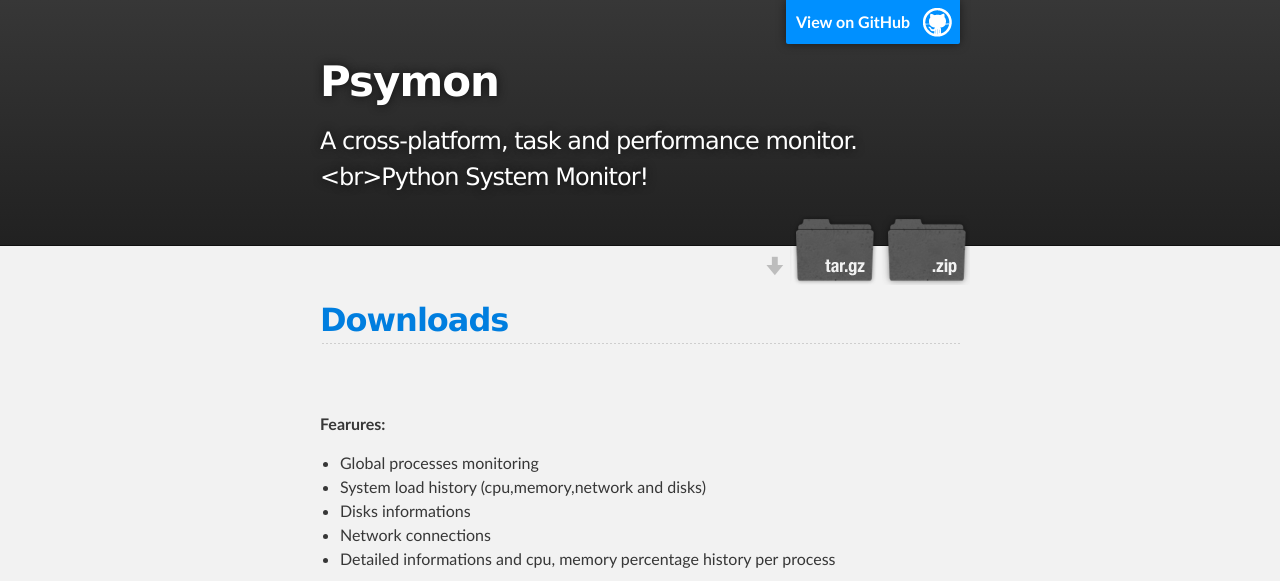
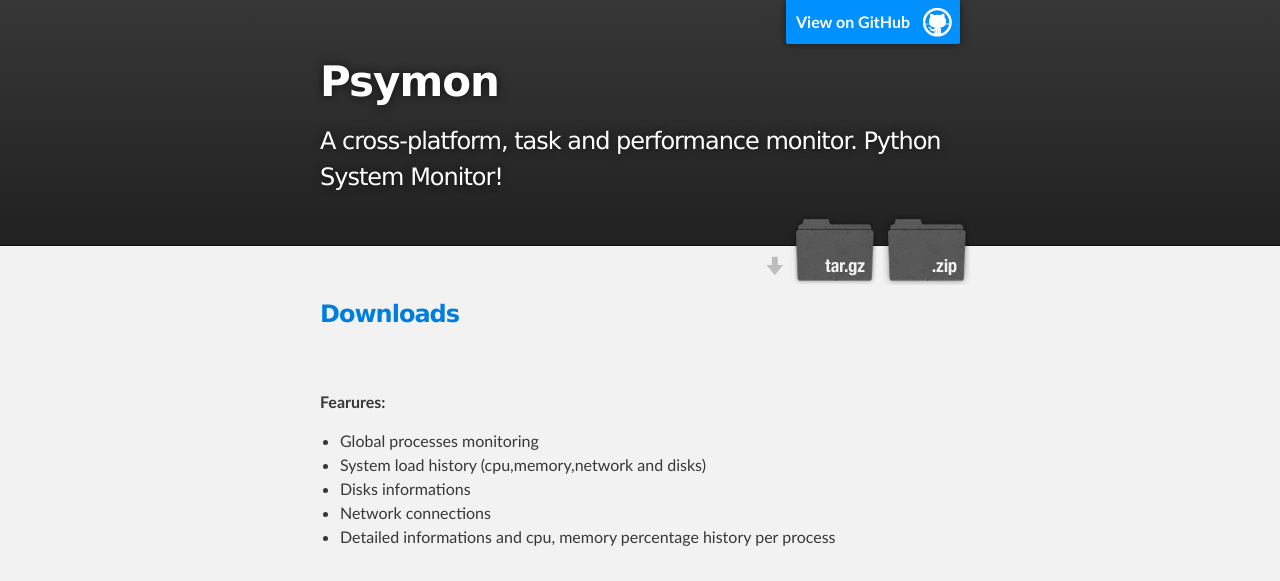
Before and after one commit to ftsogr/psymon, a plain HTML site: page index.html in a window 1280 px wide. Shown: the top 581 px of the page. Drawn offline with Linux system fonts and the light colour scheme.

Commit message:
Create gh-pages branch via GitHub

```diff
--- a/index.html
+++ b/index.html
@@ -4,7 +4,7 @@
   <head>
     <meta charset='utf-8'>
     <meta http-equiv="X-UA-Compatible" content="chrome=1">
-    <meta name="description" content="Psymon : A cross-platform, task and performance monitor.&lt;br&gt;Python System Monitor!">
+    <meta name="description" content="Psymon : A cross-platform, task and performance monitor. Python System Monitor!">
 
     <link rel="stylesheet" type="text/css" media="screen" href="stylesheets/stylesheet.css">
 
@@ -19,7 +19,7 @@
           <a id="forkme_banner" href="https://github.com/ftso/psymon">View on GitHub</a>
 
           <h1 id="project_title">Psymon</h1>
-          <h2 id="project_tagline">A cross-platform, task and performance monitor.&lt;br&gt;Python System Monitor!</h2>
+          <h2 id="project_tagline">A cross-platform, task and performance monitor. Python System Monitor!</h2>
 
             <section id="downloads">
               <a class="zip_download_link" href="https://github.com/ftso/psymon/zipball/master">Download this project as a .zip file</a>
@@ -31,9 +31,9 @@
     <!-- MAIN CONTENT -->
     <div id="main_content_wrap" class="outer">
       <section id="main_content" class="inner">
-        <h2>
+        <h3>
 <a id="downloads" class="anchor" href="#downloads" aria-hidden="true"><span class="octicon octicon-link"></span></a><a href="https://github.com/ftso/psymon/releases">Downloads</a>
-</h2>
+</h3>
 
 <p><br>
 <br>
--- a/params.json
+++ b/params.json
@@ -1 +1 @@
-{"name":"Psymon","tagline":"A cross-platform, task and performance monitor.<br>Python System Monitor!","body":"\r\n## [Downloads](https://github.com/ftso/psymon/releases)\r\n<br>\r\n<br>\r\n**Fearures:**\r\n*   Global processes monitoring\r\n*   System load history (cpu,memory,network and disks)\r\n*   Disks informations\r\n*   Network connections\r\n*   Detailed informations and cpu, memory percentage history per process\r\n<br>\r\n\r\n<br>\r\n\r\n**Screenshots:**\r\n![Screenshots3](http://dl.dropbox.com/u/1320617/myblog/posts/psymon_network.jpeg)  \r\n<br>\r\n![Screenshots1](http://dl.dropbox.com/u/1320617/myblog/posts/psymon_processtable.jpeg)\r\n<br>\r\n![Screenshots2](http://dl.dropbox.com/u/1320617/myblog/posts/psymon_cpu_mem.jpeg)\r\n<br>\r\n![Screenshots4](http://dl.dropbox.com/u/1320617/myblog/posts/psymon_procdetails.jpeg)\r\n<br><br>\r\n\r\n","google":"UA-27932128-1","note":"Don't delete this file! It's used internally to help with page regeneration."}
+{"name":"Psymon","tagline":"A cross-platform, task and performance monitor. Python System Monitor!","body":"\r\n### [Downloads](https://github.com/ftso/psymon/releases)\r\n<br>\r\n<br>\r\n**Fearures:**\r\n*   Global processes monitoring\r\n*   System load history (cpu,memory,network and disks)\r\n*   Disks informations\r\n*   Network connections\r\n*   Detailed informations and cpu, memory percentage history per process\r\n<br>\r\n\r\n<br>\r\n\r\n**Screenshots:**\r\n![Screenshots3](http://dl.dropbox.com/u/1320617/myblog/posts/psymon_network.jpeg)  \r\n<br>\r\n![Screenshots1](http://dl.dropbox.com/u/1320617/myblog/posts/psymon_processtable.jpeg)\r\n<br>\r\n![Screenshots2](http://dl.dropbox.com/u/1320617/myblog/posts/psymon_cpu_mem.jpeg)\r\n<br>\r\n![Screenshots4](http://dl.dropbox.com/u/1320617/myblog/posts/psymon_procdetails.jpeg)\r\n<br><br>\r\n\r\n","google":"UA-27932128-1","note":"Don't delete this file! It's used internally to help with page regeneration."}
```
